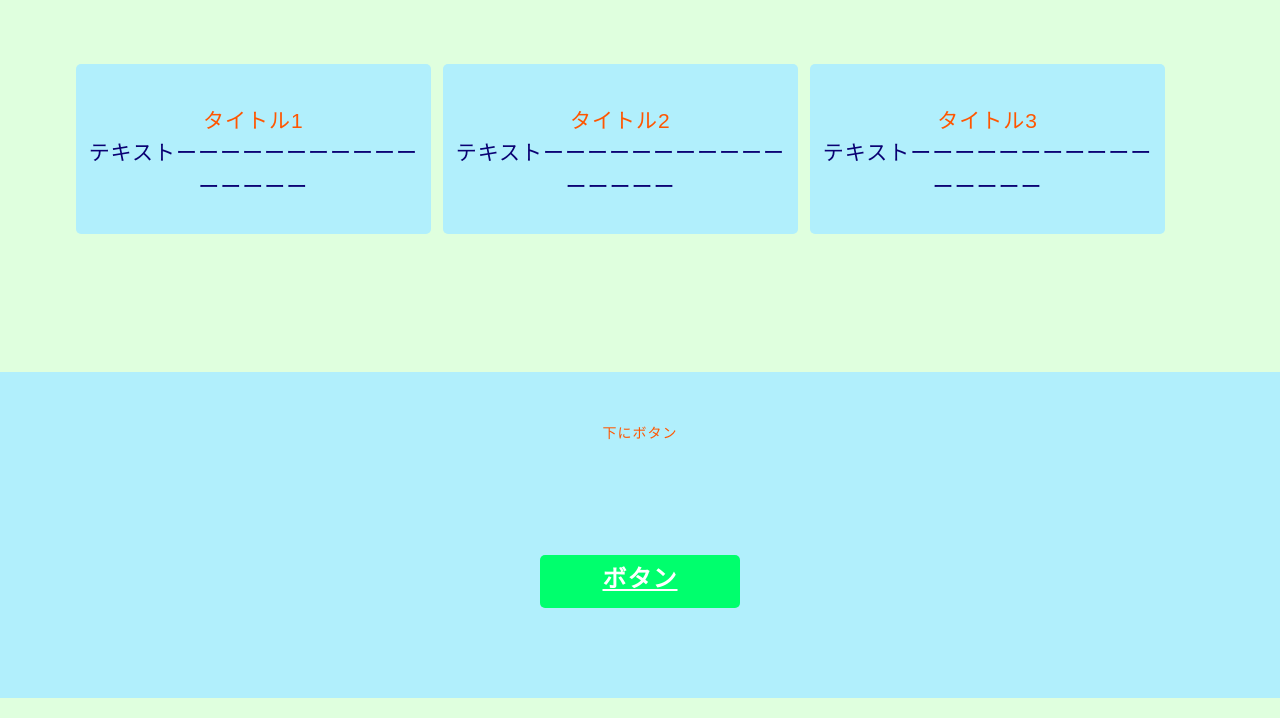
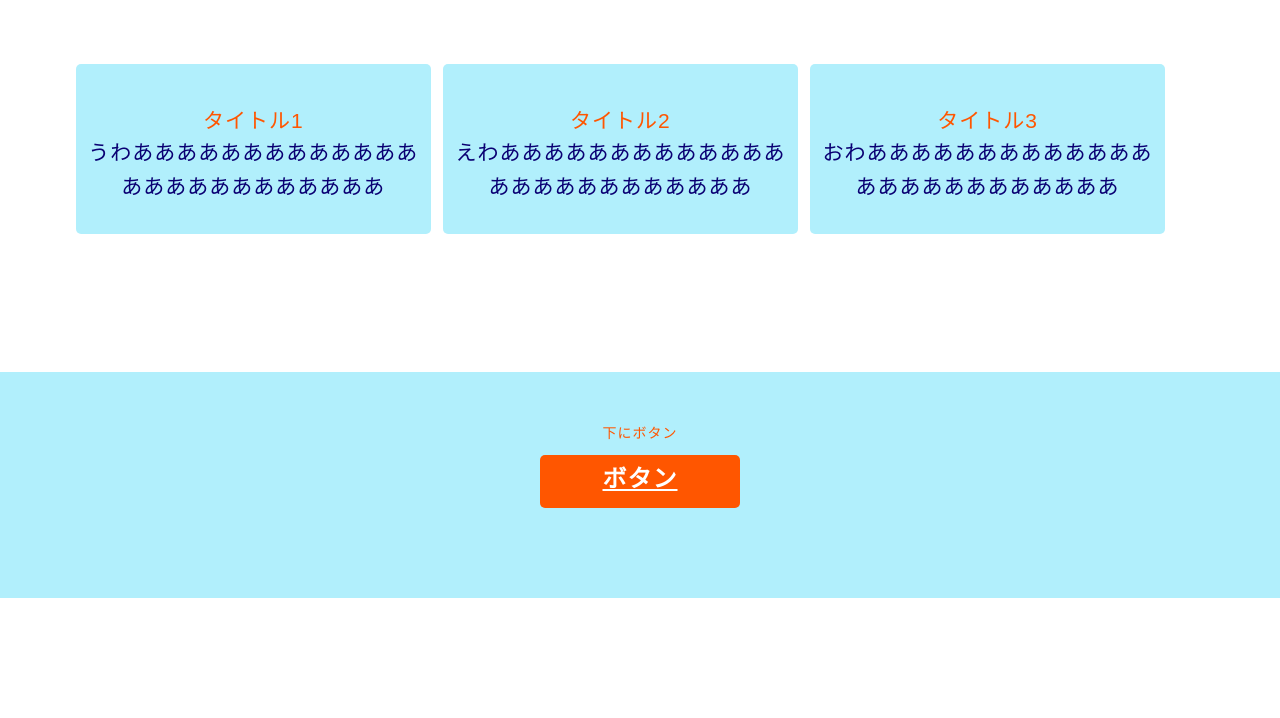
Before and after one commit to pantsfestival/responsive-site, a plain HTML site: page index.html in a window 1280 px wide. Shown: the part 629-1347 px from the top of the page. After the commit the page ends 1247 px from the top, so only its background shows below. Drawn offline with nearby package versions, Linux system fonts and the light colour scheme.

Commit message:
color change

```diff
--- a/css/style.css
+++ b/css/style.css
@@ -17,7 +17,7 @@ body {
     font-size: 1.4rem;
     line-height: 1.6;
     letter-spacing: 0.1rem;
-    background-color: #DFFFDE;
+    background-color: #FFFFFF;
 }
 
 h1, h2, h3 {
@@ -34,7 +34,6 @@ h2 {
 }
 
 .block {
-    font-size: 150%;
     background-color: #B1EFFC;
     width: 30%;
     float: left;
@@ -43,6 +42,11 @@ h2 {
     margin: 1%;
     border-radius: 5px;
     margin-right: 0;
+    font-size:150%;
+}
+
+.block,  x:-moz-any-link, x:default  {
+    	font-size:100%;
 }
 
 .boxes {
@@ -54,7 +58,8 @@ h3 {
     font-size: 100%;
     clear: left;
     text-align: center;
-    padding-top: 50px;
+    padding: 50px 0 0 0;
+    margin: 0;
 }
 
 #block2 {
@@ -74,7 +79,7 @@ h3 {
     text-align: center;
     padding: 5px 0px 10px;
     color: #FFFFFF;
-    background-color: #00FF6D;
+    background-color: #FF5600;
     border-radius: 5px;
     -webkit-border-radius: 5px;
     -moz-border-radius: 5px;
@@ -91,14 +96,14 @@ h3 {
 }
 
  @media (max-width: 768px) { /* スマホ用 */
+ .main-picture {
+     height: 250px;
+ }
+
 .block {
     width: 90%;
     flex-direction: column;
     margin: 5%;
     margin-bottom: 40px;
 }
-
-.box {
-    height: 250px;
 }
-}
--- a/index.html
+++ b/index.html
@@ -24,15 +24,15 @@
             <div class="boxes">
                 <div class="block"> <!-- 左の箱 -->
                     <h2>タイトル1</h2>
-                    <p>テキストーーーーーーーーーーーーーーーー</p>
+                    <p>うわあああああああああああああああああああああああああ</p>
                 </div>
                 <div class="block"> <!-- 真ん中の箱 -->
                     <h2>タイトル2</h2>
-                    <p>テキストーーーーーーーーーーーーーーーー</p>
+                    <p>えわあああああああああああああああああああああああああ</p>
                 </div>
                 <div class="block"> <!-- 右の箱 -->
                     <h2>タイトル3</h2>
-                    <p>テキストーーーーーーーーーーーーーーーー</p>
+                    <p>おわあああああああああああああああああああああああああ</p>
                 </div>
             </div>
         </section>
@@ -40,7 +40,7 @@
 
     <footer>
         <div id="block2">
-            <h3>下にボタン<h3>
+            <h3>下にボタン</h3>
             <div id="bottun"> <a href="#" class="bottun">ボタン</a> <div>
         <div>
     </footer>
```
